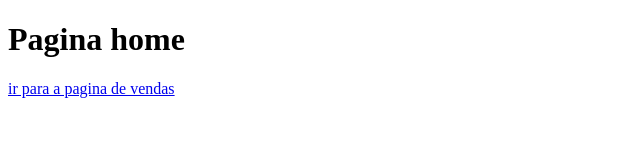
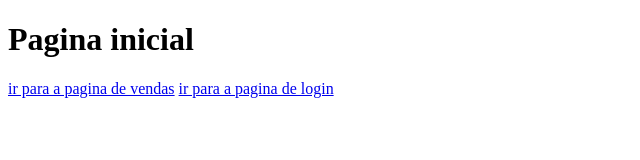
Before and after one commit to fcalmon30/aulagithub, a plain HTML site: page index.html in a window 1280 px wide. Shown: the whole page, without its empty margins (0-640 px from the left). Drawn offline with Linux system fonts and the light colour scheme.

Commit message:
(y) finalização da feature login

```diff
--- a/index.html
+++ b/index.html
@@ -6,7 +6,8 @@
     <title>Document</title>
 </head>
 <body>
-    <h1>Pagina home</h1>
+    <h1>Pagina inicial</h1>
     <a href="vendas.html">ir para a pagina de vendas</a>
+    <a href="login.html">ir para a pagina de login</a>
 </body>
 </html>
```
Also changed, not shown: login.html (+1 -1 lines).
